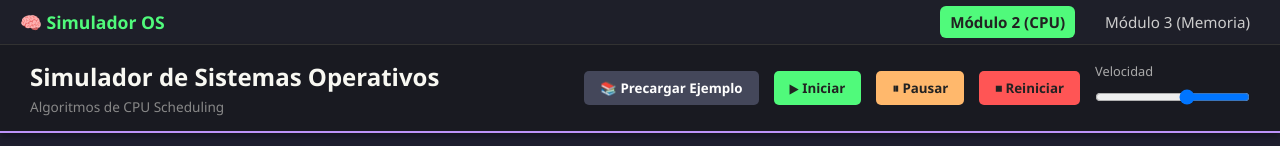
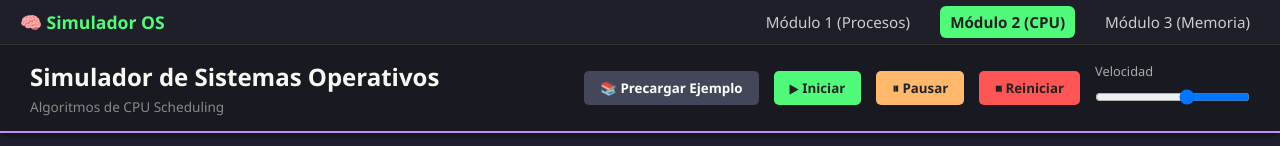
Before and after one commit to jonaxCA/SysOps, a plain HTML site: page Modulo2/modulo2.html in a window 1280 px wide. Shown: the top 146 px of the page. Drawn offline with Linux system fonts and the light colour scheme.

Commit message:
Add link to Módulo 1 in modulo2.html

```diff
--- a/Modulo2/modulo2.html
+++ b/Modulo2/modulo2.html
@@ -13,6 +13,11 @@
     <div class="nav-container">
         <span class="nav-logo">🧠 Simulador OS</span>
         <ul class="nav-links">
+            <li>
+                <a href="../Modulo1/modulo1.html" class="nav-link" id="link-mod3">
+                    Módulo 1 (Procesos)
+                </a>
+            </li>
             <li>
                 <a href="../Modulo2/modulo2.html" class="nav-link" id="link-mod2">
                     Módulo 2 (CPU)
```
